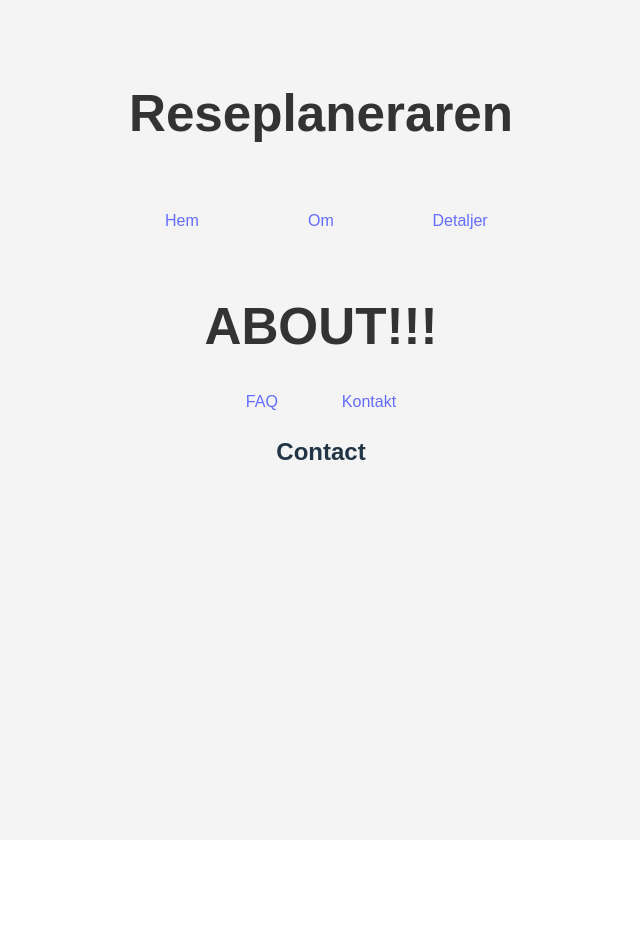
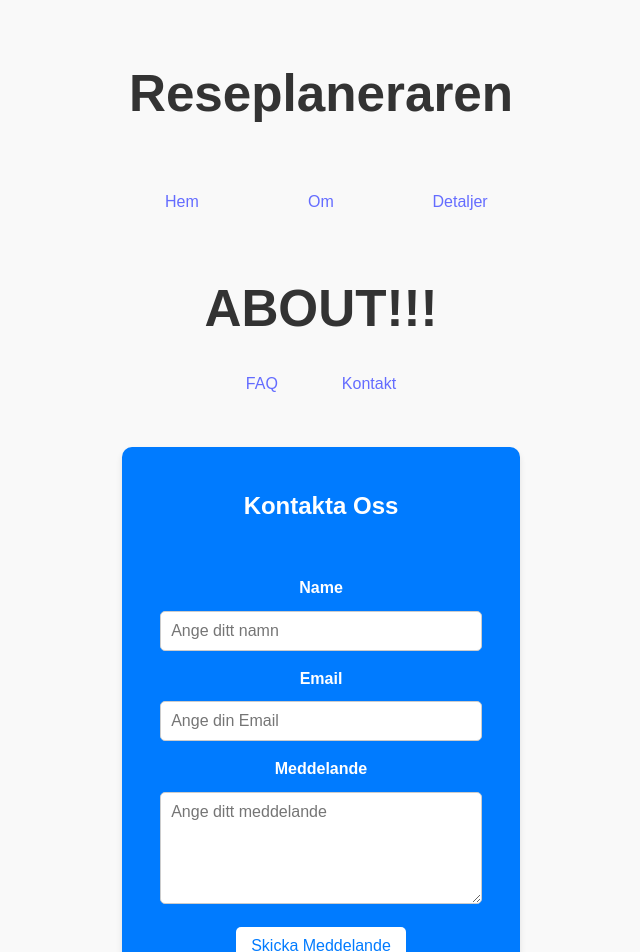
Before and after one commit to Team-Umea/Nuggets.Reseplanerare, a React (Vite) app in the folder nuggetsplanner/: page /about/contact in a window 1280 px wide. Shown: the top 952 px of the page, without its empty margins (319-959 px from the left). Before the commit the page ends 840 px from the top, so only its background shows below. Built offline with nearby package versions, Linux system fonts and the light colour scheme.

Commit message:
Contact form done -Elias

```diff
--- a/nuggetsplanner/package.json
+++ b/nuggetsplanner/package.json
@@ -11,7 +11,9 @@
   },
   "dependencies": {
     "react": "^18.3.1",
-    "react-dom": "^18.3.1"
+    "react-dom": "^18.3.1",
+    "react-router-dev": "^1.0.0",
+    "react-router-dom": "^7.1.5"
   },
   "devDependencies": {
     "@eslint/js": "^9.17.0",
--- a/nuggetsplanner/src/pages/help/Contact.jsx
+++ b/nuggetsplanner/src/pages/help/Contact.jsx
@@ -1,6 +1,72 @@
+import React, { useState } from 'react';
+import '../../styles/Contact.css';
+
 function Contact() {
+    const [formData, setFormData] = useState({
+        name: '',
+        email: '',
+        message: ''
+    });
+
+    const handleChange = (e) => {
+        const { name, value } = e.target;
+        setFormData({
+            ...formData,
+            [name]: value
+        });
+    };
+
+    const handleSubmit = (e) => {
+        e.preventDefault();
+        console.log('formulär-data skickad: ', formData);
+        alert('Tack för ditt meddelande!');
+        setFormData({ name: '', email: '', message: '' });
+    };
+
     return (
-        <h2>Contact</h2>
+        <div className="contact-container">
+           <h2>Kontakta Oss</h2>
+           <form className='contact-form' onSubmit={handleSubmit}>
+            <div className='form-group'>
+                <label htmlFor="name">Name</label>
+                <input
+                    type="text"
+                    id="name"
+                    name="name"
+                    value={formData.name}
+                    onChange={handleChange}
+                    placeholder="Ange ditt namn"
+                    required
+                />
+            </div>
+            <div className='form-group'>
+                <label htmlFor="email">Email</label>
+                <input
+                    type="email"
+                    id="email"
+                    name="email"
+                    value={formData.email}
+                    onChange={handleChange}
+                    placeholder="Ange din Email"
+                    required
+                />
+            </div>
+            <div className='form-group'>
+                <label htmlFor="message">Meddelande</label>
+                <textarea
+                    id="message"
+                    name="message"
+                    value={formData.message}
+                    onChange={handleChange}
+                    placeholder="Ange ditt meddelande"
+                    rows="5"
+                    required
+                ></textarea>
+            </div>
+            <button type="submit" className="submit-button">Skicka Meddelande</button>
+            </form>
+        </div>
+
      );
 }
 
--- /dev/null
+++ b/nuggetsplanner/src/styles/Contact.css
@@ -0,0 +1,89 @@
+body {
+    font-family: Arial, sans-serif;
+    line-height: 1.6;
+    background-color: #f9f9f9;
+    color: #333;
+    margin: 0;
+    padding: 0;
+  }
+
+  .contact-container {
+    max-width: 100%;
+    margin: 50px auto;
+    padding: 20px;
+    background: #ffffff;
+    border-radius: 10px;
+    box-shadow: 0 4px 6px rgba(0, 0, 0, 0.1);
+    background-color: #007BFF;
+  }
+
+  .contact-container h2 {
+    text-align: center;
+    margin-bottom: 50px;
+    color: white;
+  }
+
+  .contact-form {
+    display: flex;
+    flex-direction: column;
+    align-items: center;
+  }
+
+  .form-group {
+    width: 100%;
+    max-width: 90%;
+    margin-bottom: 15px;
+  }
+
+  .form-group label {
+    display: block;
+    margin-bottom: 10px;
+    font-weight: bold;
+    color: white;
+  }
+
+  .form-group input,
+  .form-group textarea {
+    width: 100%;
+    padding: 10px;
+    border: 1px solid #ccc;
+    border-radius: 5px;
+    font-size: 16px;
+    transition: border-color 0.3s;
+    background-color: white;
+    color: black;
+    box-sizing: border-box;
+  }
+
+  .form-group input:focus,
+  .form-group textarea:focus {
+    border-color: #007BFF;
+    outline: none;
+  }
+
+  .form-group textarea {
+    font-family: 'Arial', sans-serif;
+    font-size: 16px;
+    font-weight: normal;
+    color: black;
+  }
+
+  .submit-button {
+    padding: 10px 15px;
+    background-color: white;
+    color: #007BFF;
+    border: none;
+    border-radius: 5px;
+    font-size: 16px;
+    cursor: pointer;
+    transition: background-color 0.3s, transform 0.2s;
+  }
+
+  .submit-button:hover {
+    background-color: black;
+    color: white;
+  }
+
+  .submit-button:active {
+    transform: scale(0.98);
+  }
```
Also changed, not shown: 1 other file (tests, documents, lock files or other folders). Lines whose indentation alone changed are shown as unchanged.
